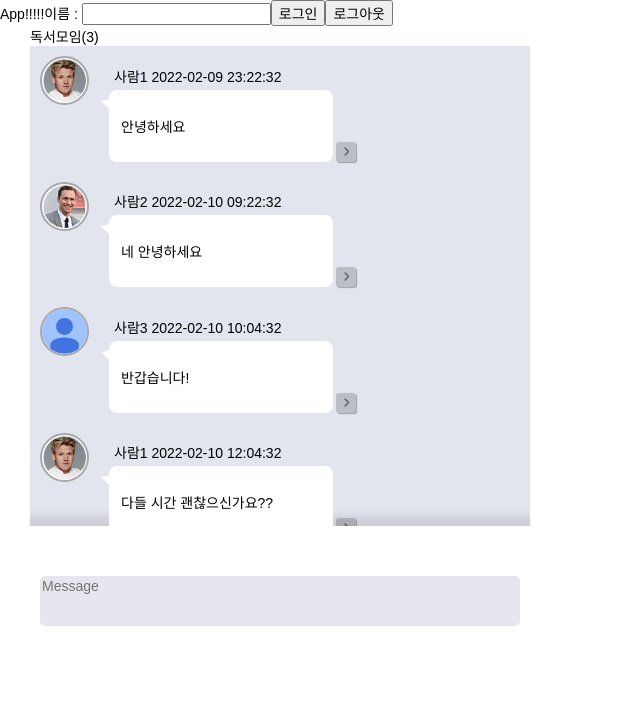
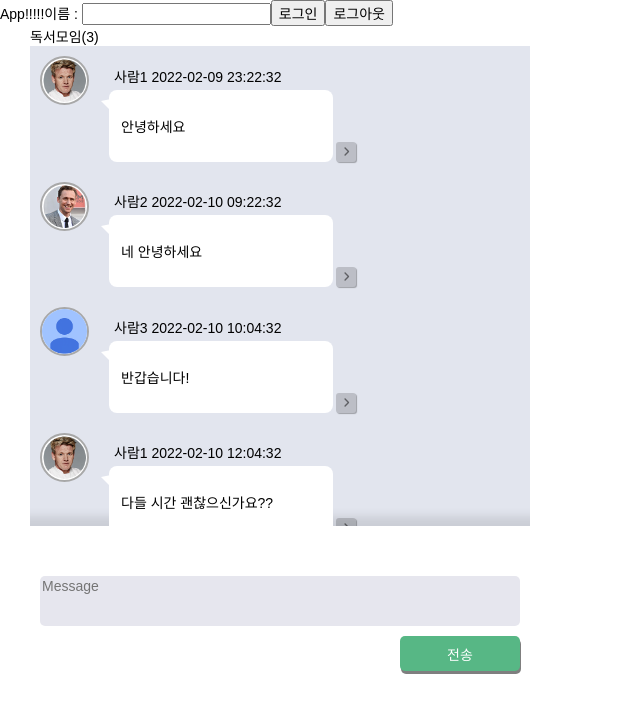
Before and after one commit to WongueShin/2ndweek-swit-task, a React (Create React App) app: page / in a window 1280 px wide. Shown: the top 712 px of the page, without its empty margins (0-640 px from the left). Built offline with nearby package versions, Linux system fonts and the light colour scheme.

Commit message:
Style: /Input SendButton을 생성하고, 알맞은 스타일을 적용시켰습니다

```diff
--- a/src/Components/Input/index.Input.tsx
+++ b/src/Components/Input/index.Input.tsx
@@ -50,6 +50,11 @@ const Input = ({reply}:InputPropsType):JSX.Element => {
                 onKeyDown={e=> {handleKeyDown({e, MessageValue, setMessageValue})}}
                 onChange={e=>{handleOnChange({e, setMessageValue})}}/>
             </S.MessageForm>
+            <S.ButtonWarpper>
+                <S.SendButton>
+                    전송
+                </S.SendButton>
+            </S.ButtonWarpper>
         </S.InputContainer>
     )
 }
--- a/src/Components/Input/style.input.ts
+++ b/src/Components/Input/style.input.ts
@@ -3,7 +3,6 @@ import styled from "styled-components";
 export const InputContainer = styled.div`
     background-color: #FFFFFF;
     position: relative;
-    height: 100px;
     left: 0;
     bottom: 0;
     padding: 10px;
@@ -28,3 +27,30 @@ export const MessageTextarea = styled.textarea`
         outline: none;
     }
 `
+export const ButtonWarpper = styled.div`
+    width: 100%;
+    height: 100%;
+    margin-top: 10px;
+    margin-right: 5px;
+    display: flex;
+    justify-content: end;
+`
+export const SendButton = styled.button`
+    width: 120px;
+    height: 35px;
+    background-color: #57b785;
+    border-radius: 5px;
+    color: #FFFFFF;
+    border: none;
+    box-shadow: 1px 3px 0 rgb(0,0,0,0.5);
+
+    &:hover{
+        background-color: #46b37a;
+    }
+
+    &:active{
+        box-shadow: 1px 1px 0 rgb(0,0,0,0.5);
+        position: relative;
+        top:2px;
+    }
+`
```
